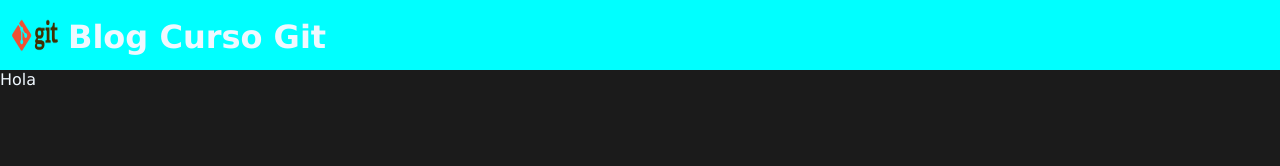
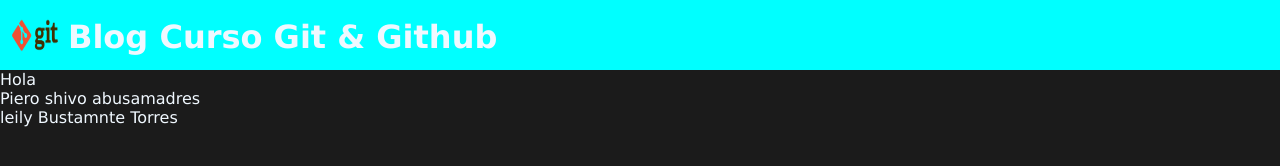
Before and after one commit to ANAISBT/CURSO_GIT, a plain HTML site: page index.html in a window 1280 px wide. Drawn offline with Linux system fonts and the light colour scheme; a web font is replaced by a local one.

Commit message:
Abusamadres

```diff
--- a/index.html
+++ b/index.html
@@ -13,10 +13,16 @@
 <body>
     <div class="bar">
         <img class="logo" src="img/Git-Logo.png">
-        <h1>Blog Curso Git</h1>
+        <h1>Blog Curso Git & Github</h1>
     </div>
     <div>
         Hola
     </div>
+    <div>
+        Piero shivo abusamadres
+    </div>
+    <div>
+        leily Bustamnte Torres
+    </div>
 </body>
 </html>
```
